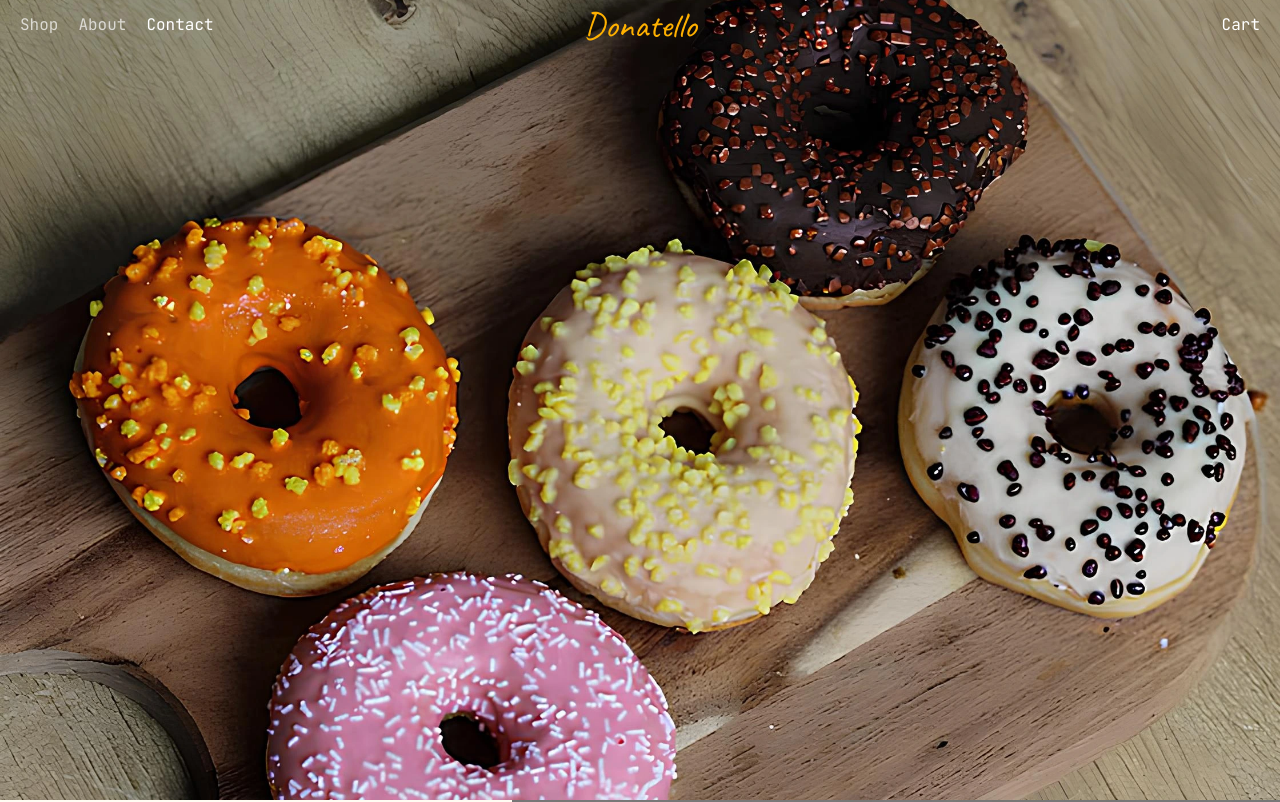
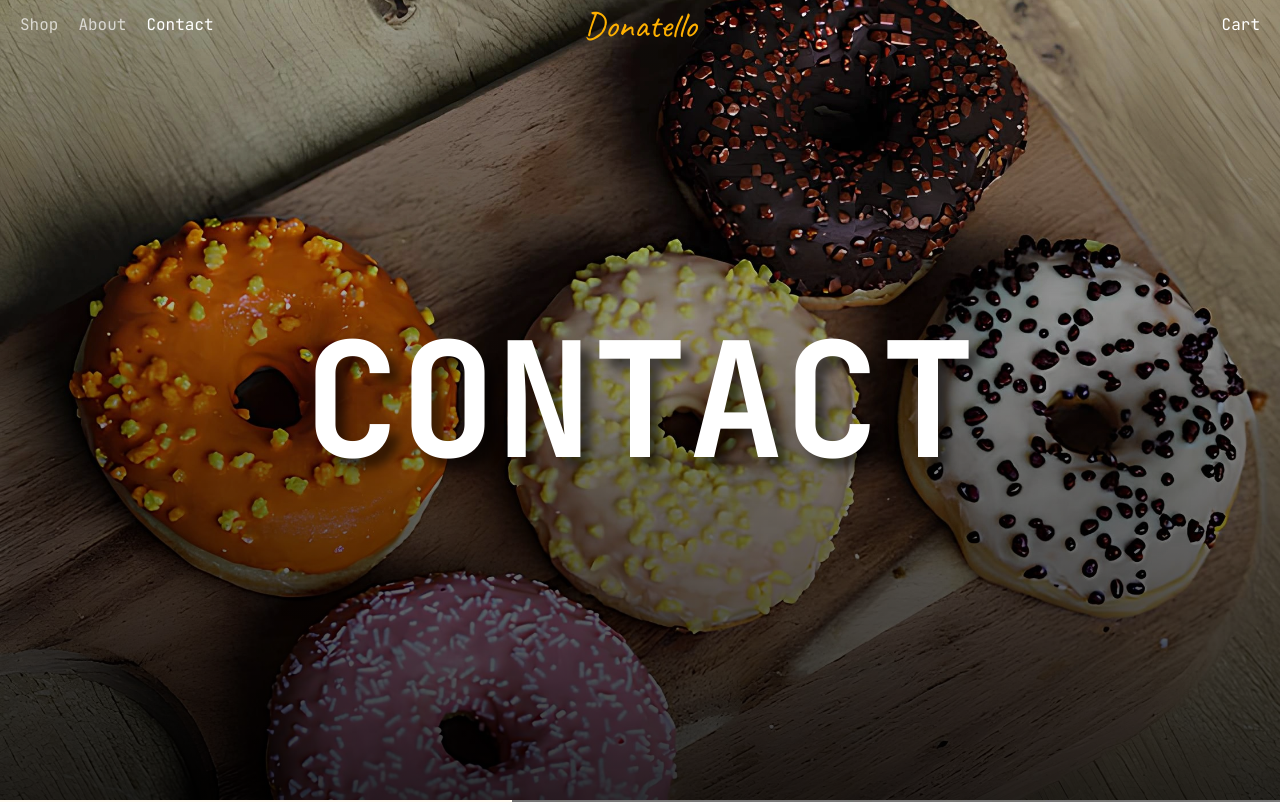
Before and after one commit to farhanisty/donatelo-frontend, a React (Vite) app: page /contact in a window 1280 px wide. Shown: the top 802 px of the page. Built offline with nearby package versions, Linux system fonts and the light colour scheme; a web font is replaced by a local one.

Commit message:
add black overlay in hero contact

```diff
--- a/src/pages/Contact.jsx
+++ b/src/pages/Contact.jsx
@@ -15,11 +15,23 @@ export default function Contact() {
           height: "calc(100vh - 50px)",
         }}
       >
-        <img
-          className="absolute object-cover object-center w-screen h-screen max-h-screen -translate-y-[50px]"
-          src={heroImage}
-          alt="donuts"
-        />
+        <div
+          className="relative w-screen h-screen bg-cover bg-center bg-no-repeat absolute -top-[50px]"
+          style={{
+            backgroundImage: `url(${heroImage})`,
+          }}
+        >
+          <div className="absolute w-screen h-full bg-blackOverlay flex justify-center items-center">
+            <h1
+              className="md:text-[10rem] text-5xl text-white font-bold"
+              style={{
+                textShadow: "10px 10px 10px rgba(0,0,0,.5)",
+              }}
+            >
+              CONTACT
+            </h1>
+          </div>
+        </div>
       </section>
 
       <section className="bg-background flex w-screen flex flex-col md:flex-row">
```
